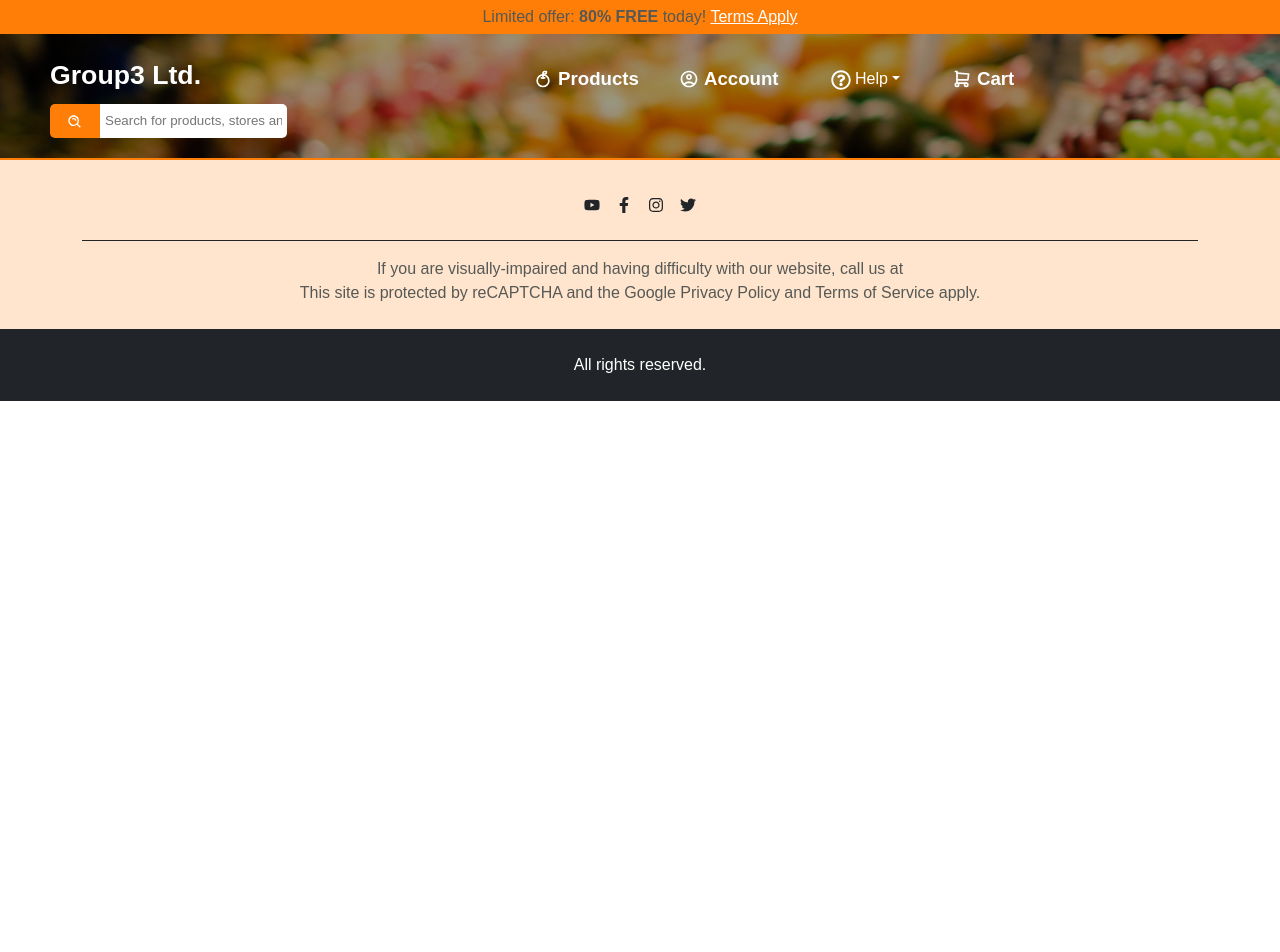
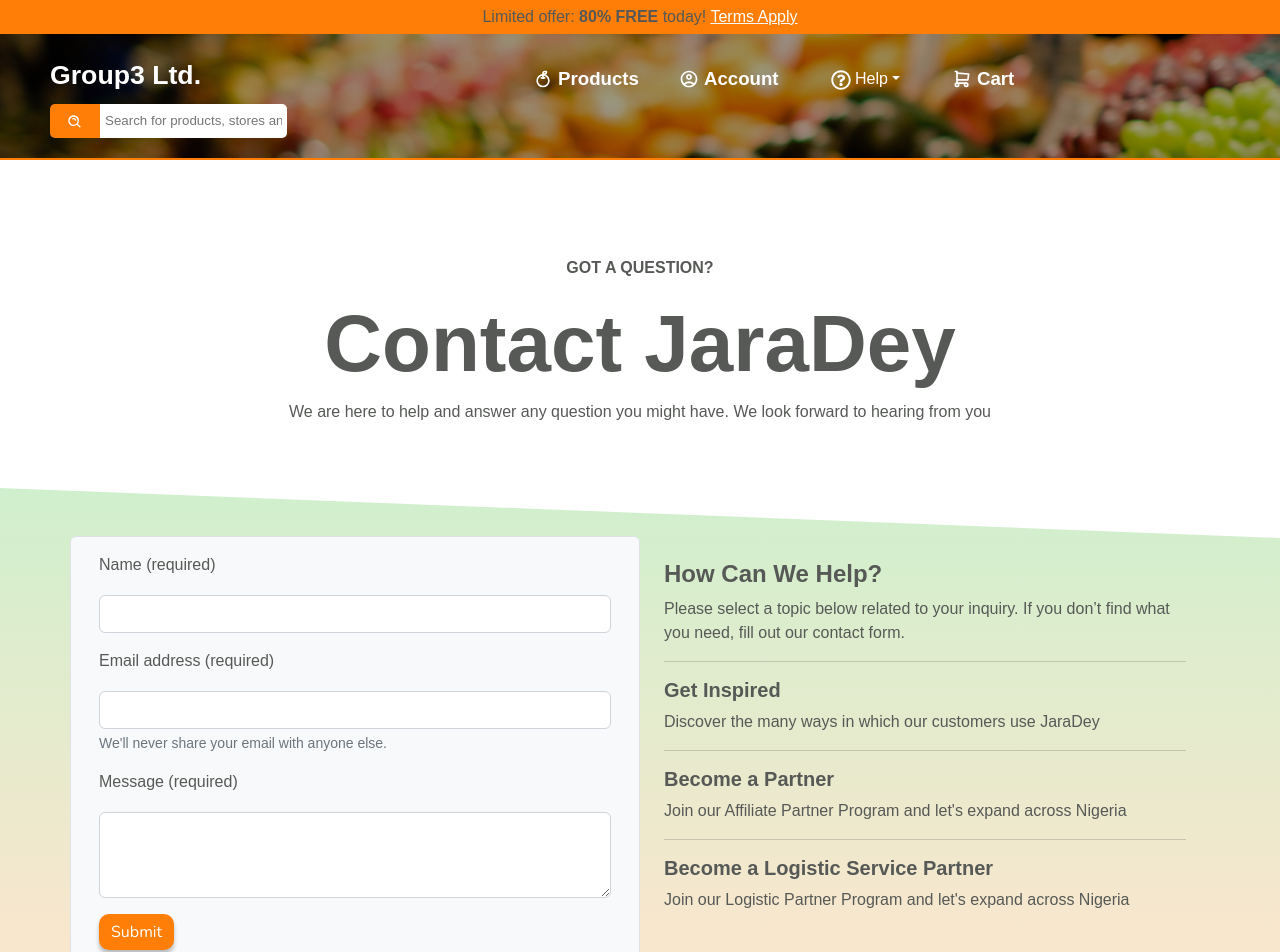
Before and after one commit to codeHokage1/group3-eCommerce, a React (Create React App) app in the folder e-commerce/: page /contact in a window 1280 px wide. Shown: the top 952 px of the page. Before the commit the page ends 800 px from the top, so only its background shows below. Built offline with nearby package versions, Linux system fonts and the light colour scheme; a web font is replaced by a local one.

Commit message:
created contact page

```diff
--- a/e-commerce/src/App.js
+++ b/e-commerce/src/App.js
@@ -12,6 +12,7 @@
 import SingleProduct from "./pages/SingleProductPage";
 import DeliveryTracking from "./pages/Delivery/DeliveryTracking";
 import Footer2 from "./components/Footer2/Footer2";
+import Contact from "./pages/Contact/Contact";
 
 
 function App() {
@@ -28,6 +29,7 @@
         <Route path={"/products/:id"} element={<SingleProduct />} />
         <Route path={"/delivery"} element={<DeliveryTracking />} />
         <Route path={"/profile"} element={<Profile />} />
+        <Route path={"/contact"} element={<Contact />} />
       </Routes>
 
       <Footer2 />
--- a/e-commerce/src/components/NavBar/NavBar.jsx
+++ b/e-commerce/src/components/NavBar/NavBar.jsx
@@ -7,6 +7,7 @@
 import { BiSearchAlt as SearchLogo } from 'react-icons/bi'
 import { Link } from 'react-router-dom'
 import Dropdown from 'react-bootstrap/Dropdown';
+import { useNavigate } from 'react-router-dom'
 
 
 import Offcanvas from 'react-bootstrap/Offcanvas'
@@ -19,6 +20,7 @@
 
   const handleClose = () => setShow(false)
   const handleShow = () => setShow(true)
+  const navigate = useNavigate()
 
   return (
     <nav className="navbar">
@@ -50,7 +52,7 @@
                   </Dropdown.Toggle>
 
                   <Dropdown.Menu>
-                    <Dropdown.Item href="#/action-1">Contact Custmer Care</Dropdown.Item>
+                    <Dropdown.Item onClick={()=> navigate("/contact")}>Contact Customer Care</Dropdown.Item>
                     <Dropdown.Item href="#/action-2">Live Chat</Dropdown.Item>
                   </Dropdown.Menu>
                 </Dropdown>
--- /dev/null
+++ b/e-commerce/src/pages/Contact/Contact.css
@@ -0,0 +1,6 @@
+.background{
+    background: linear-gradient(180deg, rgba(18, 177, 4, 0.2) 0%, rgba(255, 126, 7, 0.2) 100%);
+    -webkit-clip-path: polygon(0 0, 100% 0, 100% 56%, 0 100%);
+    /* -webkit-clip-path: polygon(0 0, 100% 0, 100% 56%, 0 100%); */
+    clip-path: polygon(0 0, 100% 50px, 100% 100%, 0 100%);
+}
--- /dev/null
+++ b/e-commerce/src/pages/Contact/Contact.jsx
@@ -0,0 +1,56 @@
+import React from 'react'
+import Button from '../../components/Button'
+import "./Contact.css"
+
+const Contact = () => {
+    return (
+        <>
+            <div className="text-center  mt-5 py-5">
+                <p className="fw-bold"> GOT A QUESTION? </p>
+                <h1 className='display-1 fw-bolder'> Contact JaraDey </h1>
+                <p> We are here to help and answer any question you might have. We look forward to hearing from you </p>
+            </div>
+            <div className="background py-5">
+                <div className="container ">
+                    <div className="row">
+                        <div className='col-sm-6 col-12 bg-light border rounded'>
+                            <form className="py-3 px-3">
+                                <div class="mb-3">
+                                    <label for="Name" class="form-label">Name (required)</label>
+                                    <input type="text" class="form-control" id="Name" aria-describedby="emailHelp" />
+                                </div>
+                                <div class="mb-3">
+                                    <label for="Email" class="form-label">Email address (required) </label>
+                                    <input type="email" class="form-control" id="Email" aria-describedby="emailHelp" />
+                                    <div id="emailHelp" class="form-text">We'll never share your email with anyone else.</div>
+                                </div>
+                                <div class="mb-3">
+                                    <label for="Message" class="form-label">Message  (required) </label>
+                                    <textarea class="form-control" id="Message" rows="3"></textarea>
+                                </div>
+                                <Button title="Submit" />
+                            </form>
+                        </div>
+                        <div className='col-sm-6 col-12 px-4 py-4'>
+                            <h4 className='fw-bold'>How Can We Help? </h4>
+                            <p> Please select a topic below related to your inquiry. If you don’t find what you need, fill out our contact form. </p>
+
+                            <hr />
+                            <h5 className='fw-bold'> Get Inspired </h5>
+                            <p> Discover the many ways in which our customers use JaraDey</p>
+                            <hr />
+                            <h5 className='fw-bold'> Become a Partner </h5>
+                            <p> Join our Affiliate Partner Program and let's expand across Nigeria </p>
+                            <hr />
+                            <h5 className='fw-bold'> Become a Logistic Service Partner </h5>
+                            <p> Join our Logistic Partner Program and let's expand across Nigeria</p>
+                         </div>
+                    </div>
+                </div>
+            </div>
+        </>
+
+    )
+}
+
+export default Contact
```
